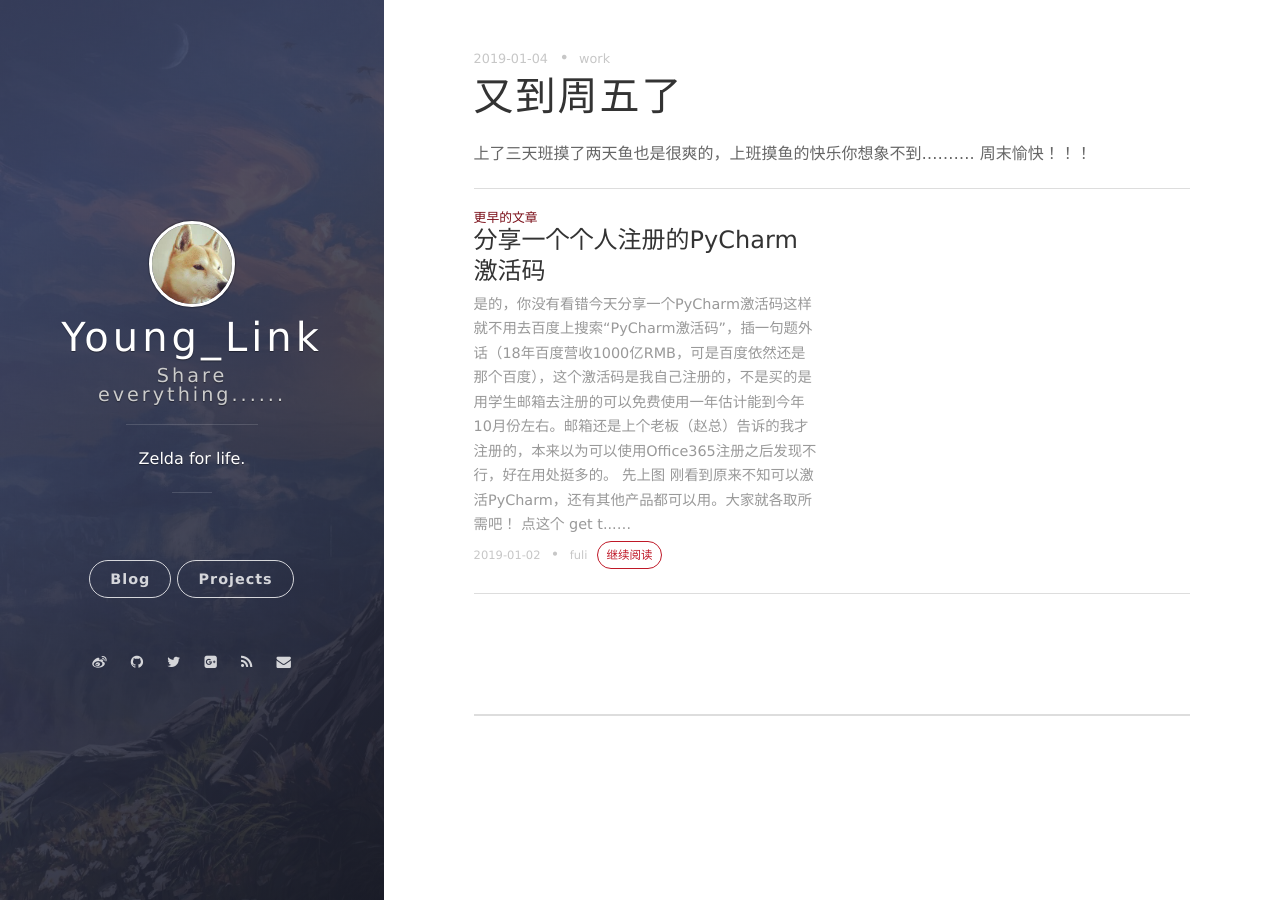
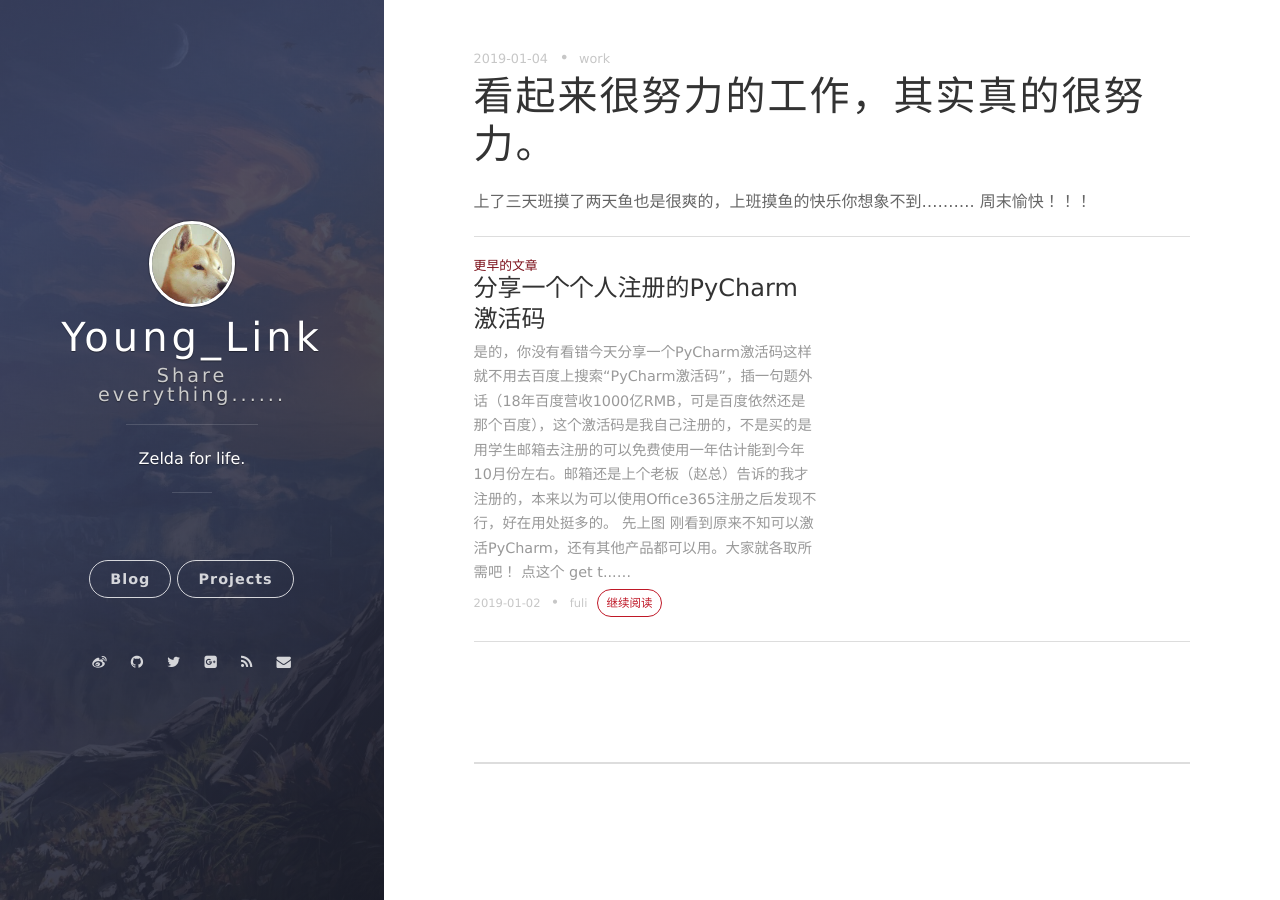
Before and after one commit to qiukkk/qiukkk.github.io, a Jekyll site: the page built from _posts/2019-01-04-又到周五了.md, in a window 1280 px wide. Built offline with Jekyll 4.4.1, drawn with Linux system fonts in a browser that asks for light colours; nearby versions of some CDN libraries; comment, search, counter and statistics services are not loaded.

Commit message:
Update 2019-01-04-又到周五了.md

```diff
--- a/_posts/2019-01-04-又到周五了.md
+++ b/_posts/2019-01-04-又到周五了.md
@@ -1,6 +1,6 @@
 ---
 layout: post
-title:
+title: 看起来很努力的工作，其实真的很努力。
 tags: work
 ---
  上了三天班摸了两天鱼也是很爽的，上班摸鱼的快乐你想象不到..........
```
